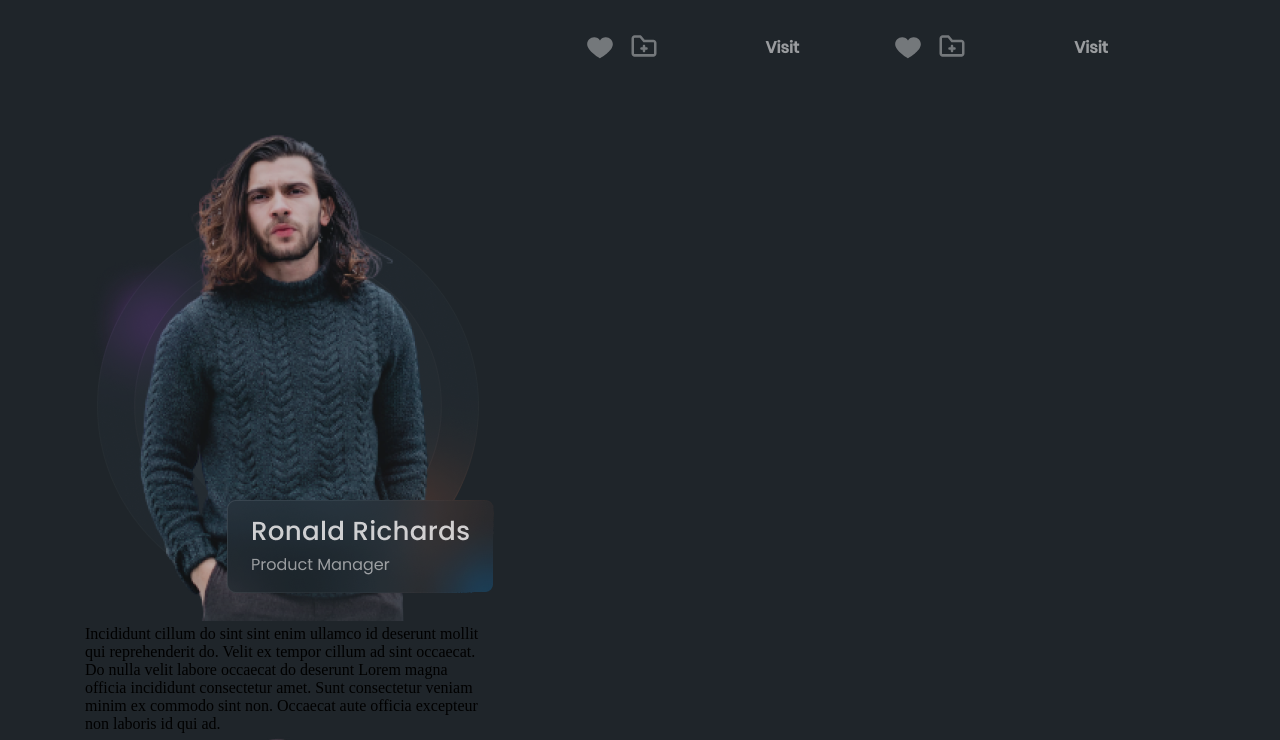
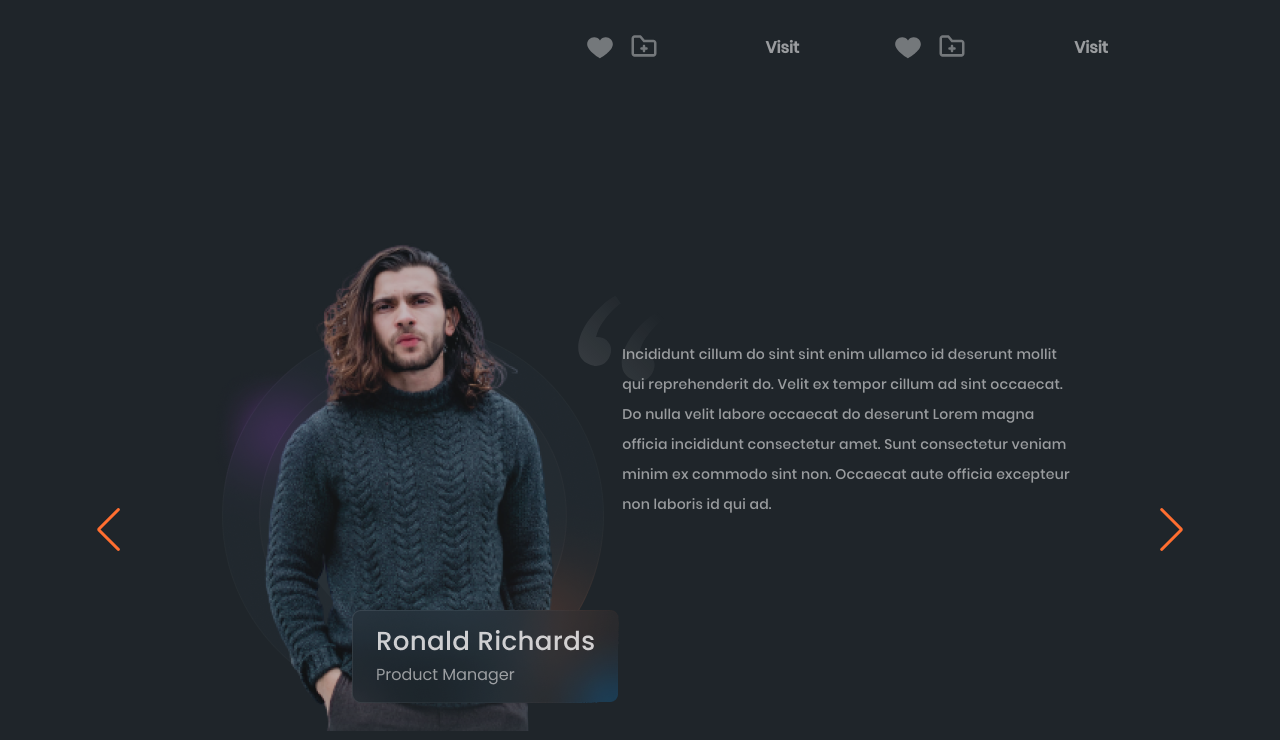
Before and after one commit to aligadzhiev0595/antools, a plain HTML site: page index.html in a window 1280 px wide. Shown: the part 2781-3521 px from the top of the page. Drawn offline with nearby package versions, Linux system fonts and the light colour scheme.

Commit message:
feature: added styles for review section

```diff
--- a/index.html
+++ b/index.html
@@ -5,6 +5,10 @@
 		<meta http-equiv="X-UA-Compatible" content="IE=edge" />
 		<meta name="viewport" content="width=device-width, initial-scale=1.0" />
 		<link rel="stylesheet" href="src/styles/style.css" />
+    <link
+    rel="stylesheet"
+    href="https://unpkg.com/swiper@8/swiper-bundle.min.css"
+  />
 		<title>Antools</title>
 	</head>
 	<body>
--- /dev/null
+++ b/src/styles/scss/_review.scss
@@ -0,0 +1,58 @@
+.review {
+  padding-top: 120px;
+  &__inner{
+    width: 100%;
+  }
+  &__slide {
+    display: flex;
+    justify-content: space-between;
+  }
+  &__slide-img {
+    display: block;
+  }
+  &__slide-desc {
+    margin-top: 100px;
+    font-family: $main-text;
+    font-style: normal;
+    font-weight: 400;
+    font-size: 14px;
+    line-height: 30px;
+    letter-spacing: 0.015em;
+    color: $secondary-color;
+    position: relative;
+    &::after {
+      content: url(../images/review/after.svg);
+      position: absolute;
+      top: -50px;
+      left: -50px;
+    }
+  }
+  .swiper {
+    width: 100%;
+    height: 100%;
+    padding-bottom: 90px !important;
+  }
+
+  .swiper-slide {
+    background-position: center;
+    background-size: cover;
+    display: flex;
+    justify-content: center;
+  }
+  .swiper-button-next,
+  .swiper-button-prev {
+    color: $main-color;
+  }
+  .swiper-pagination {
+    bottom: 0;
+  }
+  .swiper-pagination-bullet {
+    background: $white-color;
+    border-radius: 4px;
+    width: 44px;
+    height: 6px;
+    &-active {
+      background-color: $main-color;
+    }
+  }
+}
--- a/src/styles/style.scss
+++ b/src/styles/style.scss
@@ -143,5 +143,6 @@ section{
 @import "./scss/tools";
 @import "./scss/companions";
 @import "./scss/new-tools";
+@import "./scss/review";
 @import "./scss/popup";
 @import "./scss/response";
```
Also changed, not shown: src/styles/style.css, 1 other file.
